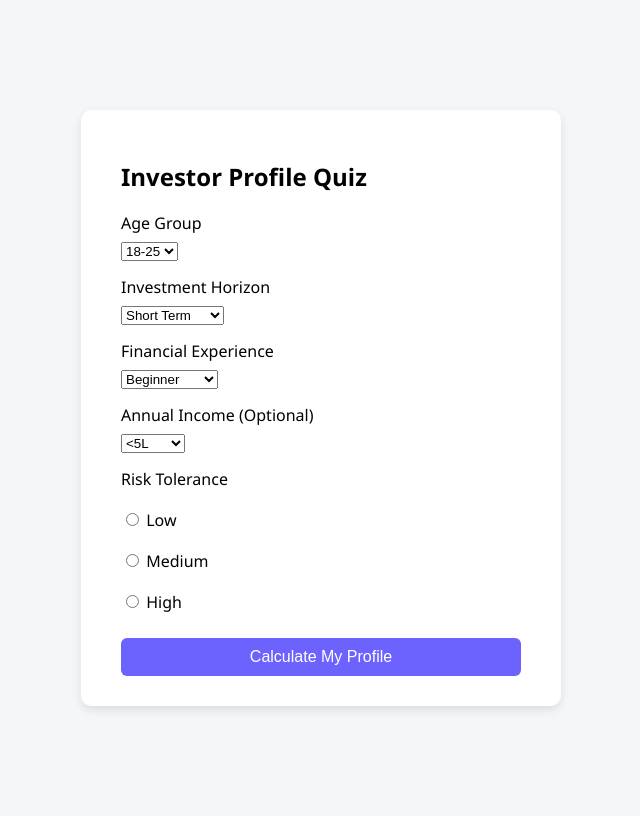
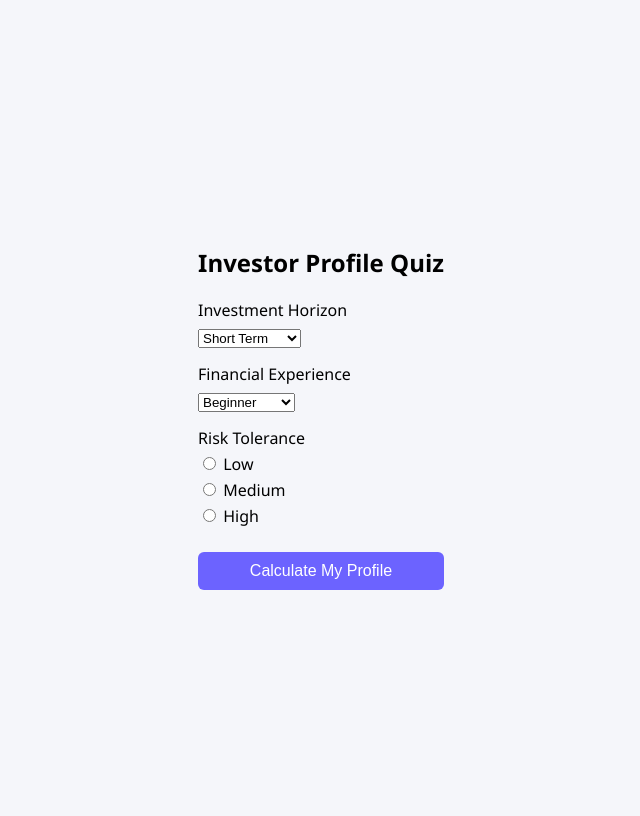
Before and after one commit to srishti-chordia/Stocksphere-Microservice, a Flask app: page / in a window 1280 px wide. Shown: the whole page, without its empty margins (319-959 px from the left). Run offline with Flask 3, Linux system fonts and the light colour scheme; parts of the project's set-up code (start-up, migrations or seed data) failed here and were passed over.

Commit message:
Refactor investor profile quiz form structure

```diff
--- a/templates/index.html
+++ b/templates/index.html
@@ -1,64 +1,37 @@
 <!DOCTYPE html>
 <html lang="en">
 <head>
-  <meta charset="UTF-8" />
+  <meta charset="UTF-8">
   <title>Investor Profile Quiz</title>
   <link rel="stylesheet" href="{{ url_for('static', filename='style.css') }}">
 </head>
 <body>
-  <div class="container">
+  <div class="quiz-container">
     <h2>Investor Profile Quiz</h2>
-    <form method="POST" action="/predict">
-      <label>Age Group</label>
-      <select name="age" required>
-        <option>18-25</option>
-        <option>25-35</option>
-        <option>35-50</option>
-        <option>50+</option>
-      </select>
-
+    <form action="/predict" method="POST">
       <label>Investment Horizon</label>
-      <select name="horizon" required>
-        <option>Short Term</option>
-        <option>Medium Term</option>
-        <option>Long Term</option>
+      <select name="investment_horizon" required>
+        <option value="short">Short Term</option>
+        <option value="medium">Medium Term</option>
+        <option value="long">Long Term</option>
       </select>
 
       <label>Financial Experience</label>
-      <select name="experience" required>
-        <option>Beginner</option>
-        <option>Intermediate</option>
-        <option>Advanced</option>
-      </select>
-
-      <label>Annual Income (Optional)</label>
-      <select name="income">
-        <option><5L</option>
-        <option>5-10L</option>
-        <option>10-20L</option>
-        <option>20L+</option>
+      <select name="financial_experience" required>
+        <option value="beginner">Beginner</option>
+        <option value="intermediate">Intermediate</option>
+        <option value="expert">Expert</option>
       </select>
 
       <label>Risk Tolerance</label>
-      <div class="radio">
-        <label><input type="radio" name="risk" value="Low" required> Low</label>
-        <label><input type="radio" name="risk" value="Medium"> Medium</label>
-        <label><input type="radio" name="risk" value="High"> High</label>
+      <div class="radio-group">
+        <input type="radio" name="risk_tolerance" value="low" required> Low<br>
+        <input type="radio" name="risk_tolerance" value="medium"> Medium<br>
+        <input type="radio" name="risk_tolerance" value="high"> High
       </div>
 
       <button type="submit">Calculate My Profile</button>
     </form>
-
-    {% if result %}
-    <div class="result">
-      <h3>Suggested Stocks:</h3>
-      <ul>
-        {% for stock in result %}
-          <li>{{ stock }}</li>
-        {% endfor %}
-      </ul>
-    </div>
-    {% endif %}
   </div>
 </body>
 </html>
```
